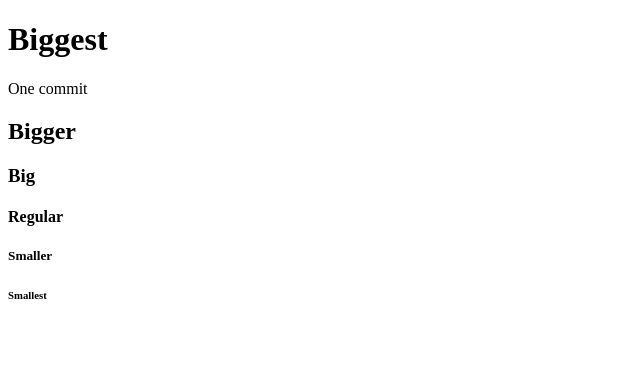
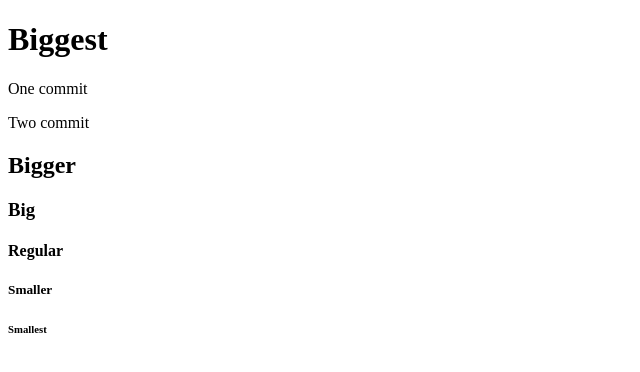
Before and after one commit to xorvestor/site, a plain HTML site: page index.html in a window 1280 px wide. Shown: the whole page, without its empty margins (0-640 px from the left). Drawn offline with Linux system fonts and the light colour scheme.

Commit message:
Second commit

```diff
--- a/index.html
+++ b/index.html
@@ -13,6 +13,7 @@
     <!-- Your HTML -->
     <h1>Biggest</h1>
 	<p>One commit</p>
+	<p>Two commit</p>
 	<h2>Bigger</h2>
     <h3>Big</h3>
     <h4>Regular</h4>
```
